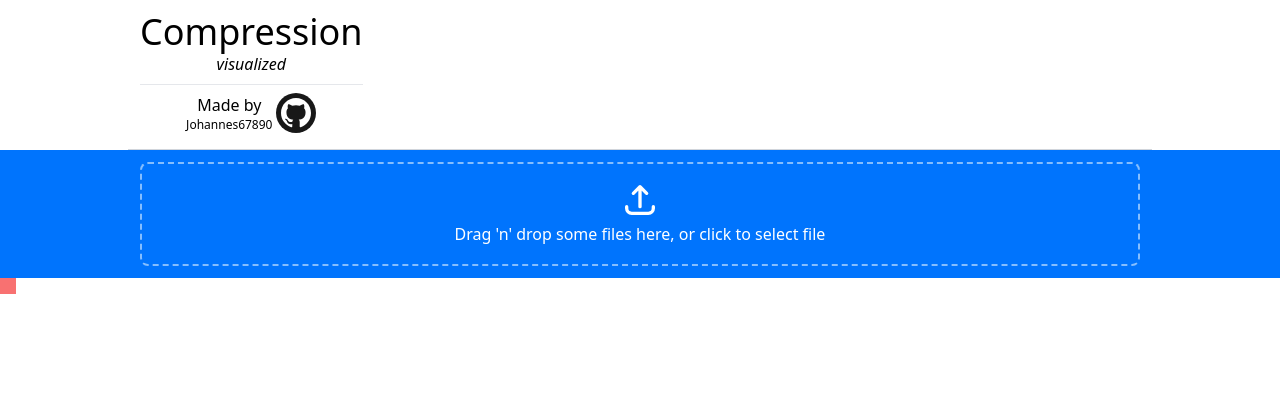
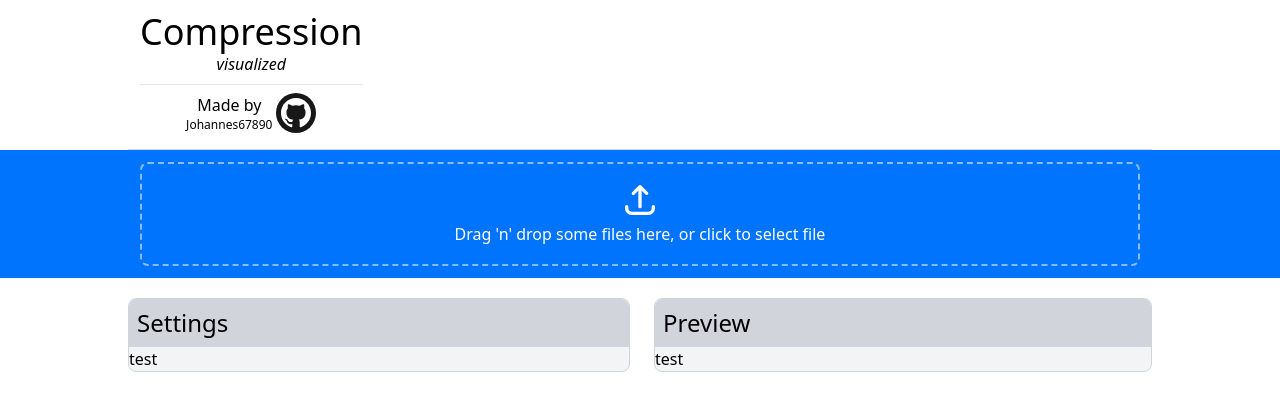
Before and after one commit to johannes67890/VirtualCompressor, a React (Create React App) app: page / in a window 1280 px wide. Shown: the top 410 px of the page. Built offline with nearby package versions, Linux system fonts and the light colour scheme.

Commit message:
fixed ui, workon defalt preview img

```diff
--- a/src/App.tsx
+++ b/src/App.tsx
@@ -1,5 +1,34 @@
-function App() {
-  return <div className="h-4 w-4 bg-red-400"></div>;
-}
+import { Children } from "react";
+import React from "react";
+const App = () => {
+  return (
+    <div className="max-w-5xl mx-auto flex mt-5 gap-6">
+      <MainContentTemplate title="Settings" size="xs">
+        <div>test</div>
+      </MainContentTemplate>
+
+      <MainContentTemplate title="Preview" size="2xl">
+        <div>test</div>
+      </MainContentTemplate>
+    </div>
+  );
+};
+
+const MainContentTemplate: React.FC<{ title: string; size: string }> = ({
+  title,
+  size,
+  children,
+}) => {
+  return (
+    <div
+      className={`max-w-${size} flex-auto flex-col bg-gray-100 rounded-lg border border-gray-300`}
+    >
+      <div className="bg-gray-300 rounded-t-lg p-2">
+        <h1 className="text-2xl">{title}</h1>
+      </div>
+      {children}
+    </div>
+  );
+};
 
 export default App;
--- a/src/components/Fileinput.tsx
+++ b/src/components/Fileinput.tsx
@@ -1,13 +1,11 @@
-import React, { useEffect, useState } from "react";
-import Dropzone, { useDropzone } from "react-dropzone";
+import { useEffect, useState } from "react";
+import Dropzone from "react-dropzone";
 import { UploadIcon } from "@heroicons/react/outline";
+import Logo from "../static/waves.jpg";
 const Fileinput = () => {
+  // const defaultImg = URL.createObjectURL(new Blob(Logo));
   const [file, setFile] = useState<any>();
   const [previewLink, setPreviewLink] = useState<string>();
-
-  useDropzone({
-    accept: "image/jpeg,image/png",
-  });
 
   useEffect(() => {
     // create the preview
@@ -22,7 +20,10 @@ const Fileinput = () => {
     <>
       {/* <label htmlFor="fileinput"></label>
       <input type="file" id="fileinput" /> */}
-      <Dropzone onDrop={(acceptedFiles) => setFile(acceptedFiles)}>
+      <Dropzone
+        accept={"image/jpeg,image/png"}
+        onDrop={(acceptedFiles) => setFile(acceptedFiles)}
+      >
         {({ getRootProps, getInputProps }) => (
           <section className="bg-secondary-200">
             <div {...getRootProps()} className="max-w-5xl h-32 p-3 mx-auto">
@@ -40,7 +41,7 @@ const Fileinput = () => {
         )}
       </Dropzone>
       {file !== undefined ? (
-        <img className="w-44 h-44" id="preview" src={previewLink} alt="" />
+        <img className="max-w-6xl" id="preview" src={previewLink} alt="" />
       ) : null}
     </>
   );
--- /dev/null
+++ b/src/static/index.d.ts
@@ -0,0 +1,2 @@
+declare module "*.jpg";
+declare module "*.png";
```
Also changed, not shown: src/static/waves.jpg (added).
